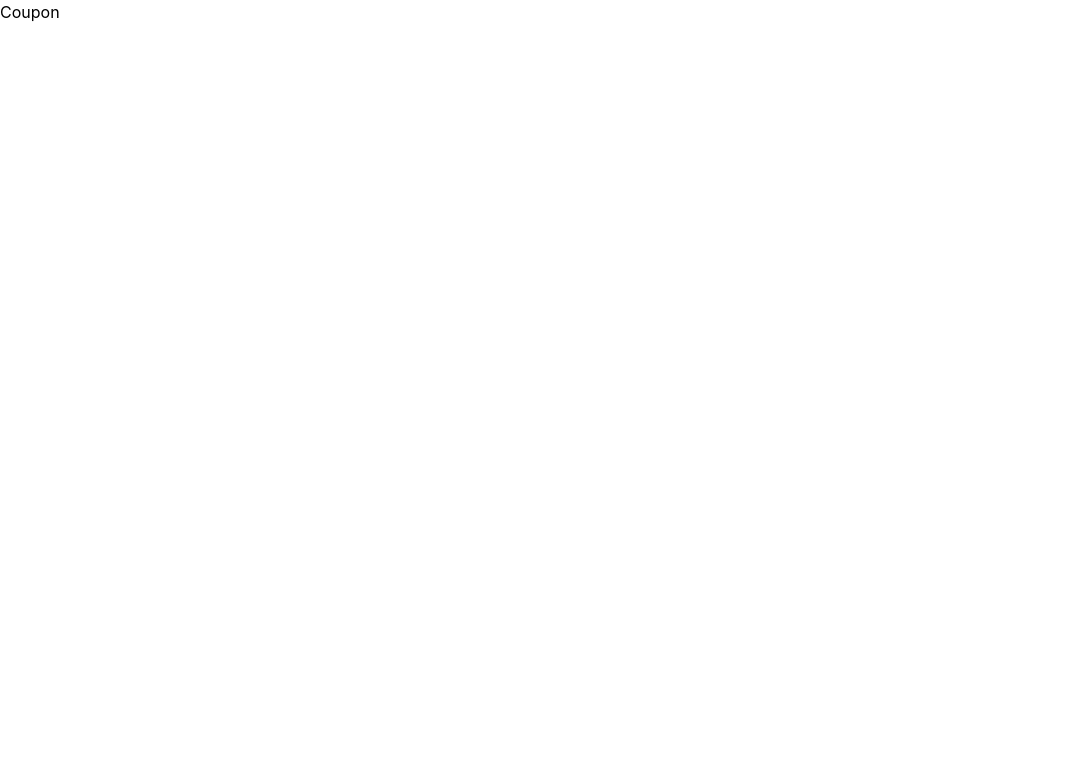
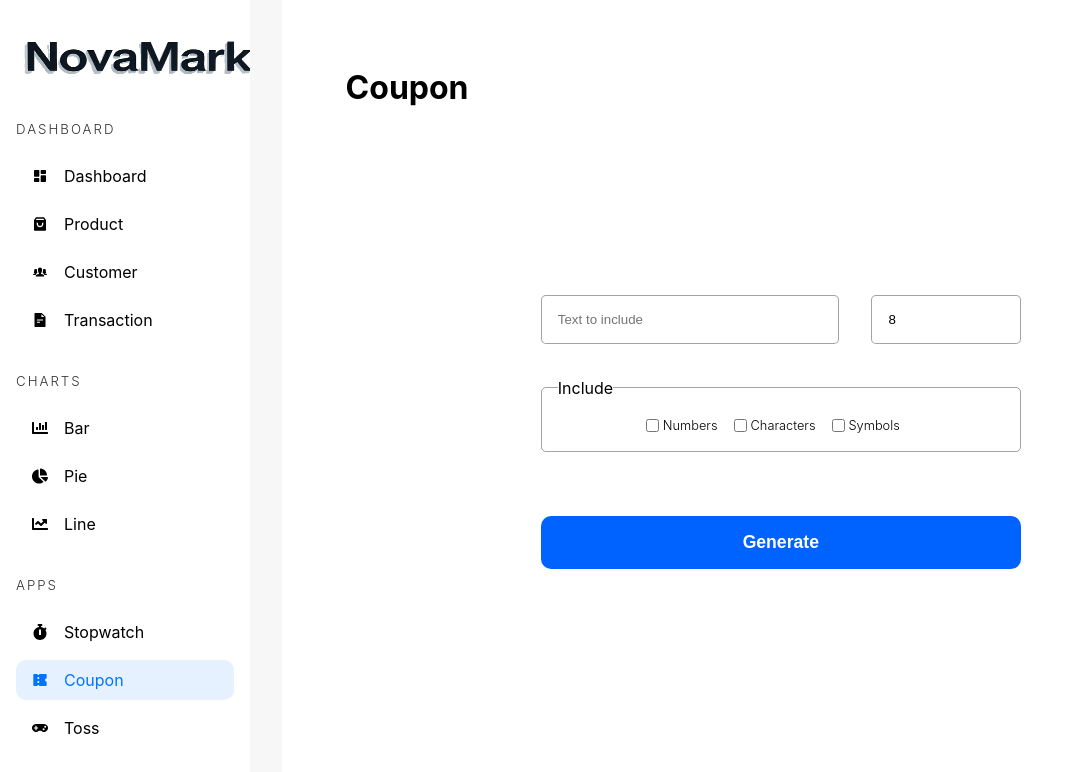
Before and after one commit to Sanskar-12/Most-Scalable-Ecommerce-Platform, a React (Vite) app in the folder admin-dashboard/: page /admin/app/coupon in a window 1280 px wide. Shown: the top 772 px of the page, without its empty margins (0-1083 px from the left). Built offline with nearby package versions, Linux system fonts and the light colour scheme.

Commit message:
coupon app and mediquery done

```diff
--- a/admin-dashboard/src/pages/apps/Coupon.tsx
+++ b/admin-dashboard/src/pages/apps/Coupon.tsx
@@ -1,8 +1,107 @@
+import { FormEvent, useState } from "react";
+import AdminSidebar from "../../components/AdminSidebar";
+
+const allLetters = "ABCDEFGHIJKLMNOPQRSTUVWXYZabcdefghijklmnopqrstuvwxyz";
+const allNumbers = "1234567890";
+const allSymbols = "!@#$%^&*()_+";
 
 const Coupon = () => {
+  const [size, setSize] = useState<number>(8);
+  const [prefix, setPrefix] = useState<string>("");
+  const [includeNumbers, setIncludeNumbers] = useState<boolean>(false);
+  const [includeCharacters, setIncludeCharacters] = useState<boolean>(false);
+  const [includeSymbols, setIncludeSymbols] = useState<boolean>(false);
+  const [isCopied, setIsCopied] = useState<boolean>(false);
+  const [coupon, setCoupon] = useState<string>("");
+
+  const handleSubmit = (e: FormEvent<HTMLFormElement>) => {
+    e.preventDefault();
+
+    if (!includeCharacters && !includeNumbers && !includeSymbols) {
+      return alert("Please select aleast one");
+    }
+
+    let result: string = prefix || "";
+
+    const loopLength = size - result.length;
+
+    for (let i = 0; i < loopLength; i++) {
+      let entireString: string = "";
+
+      if (includeCharacters) entireString += allLetters;
+      if (includeNumbers) entireString += allNumbers;
+      if (includeSymbols) entireString += allSymbols;
+
+      const randomNumber = Math.floor(Math.random() * entireString.length);
+
+      result += entireString[randomNumber];
+    }
+
+    setCoupon(result);
+  };
+
+  const copyCoupon = async (coupon: string) => {
+    await window.navigator.clipboard.writeText(coupon);
+    setIsCopied(true);
+  };
+
   return (
-    <div>Coupon</div>
-  )
-}
+    <div className="admin-container">
+      <AdminSidebar />
+      <main className="dashboard-app-container">
+        <h1>Coupon</h1>
+        <section>
+          <form className="coupon-form" onSubmit={handleSubmit}>
+            <input
+              type="text"
+              placeholder="Text to include"
+              value={prefix}
+              onChange={(e) => setPrefix(e.target.value)}
+              maxLength={size}
+            />
+            <input
+              type="number"
+              placeholder="Coupon Length"
+              value={size}
+              onChange={(e) => setSize(Number(e.target.value))}
+              min={8}
+              max={25}
+            />
+            <fieldset>
+              <legend>Include</legend>
+              <input
+                type="checkbox"
+                checked={includeNumbers}
+                onChange={() => setIncludeNumbers((prev) => !prev)}
+              />
+              <span>Numbers</span>
+              <input
+                type="checkbox"
+                checked={includeCharacters}
+                onChange={() => setIncludeCharacters((prev) => !prev)}
+              />
+              <span>Characters</span>
+              <input
+                type="checkbox"
+                checked={includeSymbols}
+                onChange={() => setIncludeSymbols((prev) => !prev)}
+              />
+              <span>Symbols</span>
+            </fieldset>
+            <button type="submit">Generate</button>
+          </form>
+          {coupon && (
+            <code>
+              {coupon}{" "}
+              <span onClick={() => copyCoupon(coupon)}>
+                {isCopied ? "Copied" : "Copy"}
+              </span>
+            </code>
+          )}
+        </section>
+      </main>
+    </div>
+  );
+};
 
-export default Coupon
+export default Coupon;
--- /dev/null
+++ b/admin-dashboard/src/styles/_mediaquery.scss
@@ -0,0 +1,72 @@
+@media screen and (width<=1200px) {
+    .admin-container {
+        overflow: auto;
+    }
+
+    .dashboard {
+
+        .widget-container,
+        .graph-container,
+        .transaction-container {
+            justify-content: center;
+            flex-wrap: wrap;
+        }
+
+        .graph-container {
+            padding: 2rem;
+        }
+
+        .transaction-container {
+            padding: 2rem;
+            height: unset;
+        }
+    }
+
+    .product-management {
+        padding: 2rem;
+    }
+}
+
+@media screen and (width<=1100px) {
+    .admin-container {
+        grid-template-columns: 1fr !important;
+    }
+}
+
+@media screen and (width<=600px) {
+    .product-management {
+        flex-direction: column;
+        align-items: center;
+        padding: 0;
+
+        >section {
+            max-width: 400px;
+        }
+    }
+
+    .chart-container {
+        padding: 0;
+
+        >h1 {
+            margin: 0;
+            text-align: center;
+        }
+
+        >section {
+            margin: 8rem auto;
+        }
+    }
+
+    .dashboard-app-container>section {
+
+        .coupon-form,
+        .stopwatch {
+            display: flex;
+            flex-direction: column;
+        }
+
+        .stopwatch {
+            align-items: center;
+        }
+    }
+}
--- a/admin-dashboard/src/styles/app.scss
+++ b/admin-dashboard/src/styles/app.scss
@@ -3,6 +3,7 @@
 @import "products";
 @import "charts";
 @import "dashboardapp";
+@import "mediaquery";
 
 :root {
   font-family: Inter, system-ui, Avenir, Helvetica, Arial, sans-serif;
```
